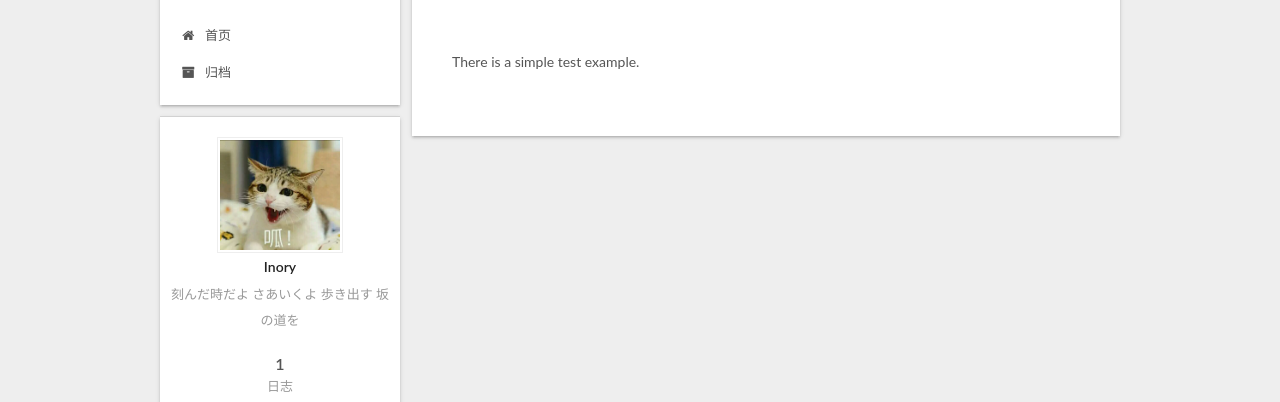
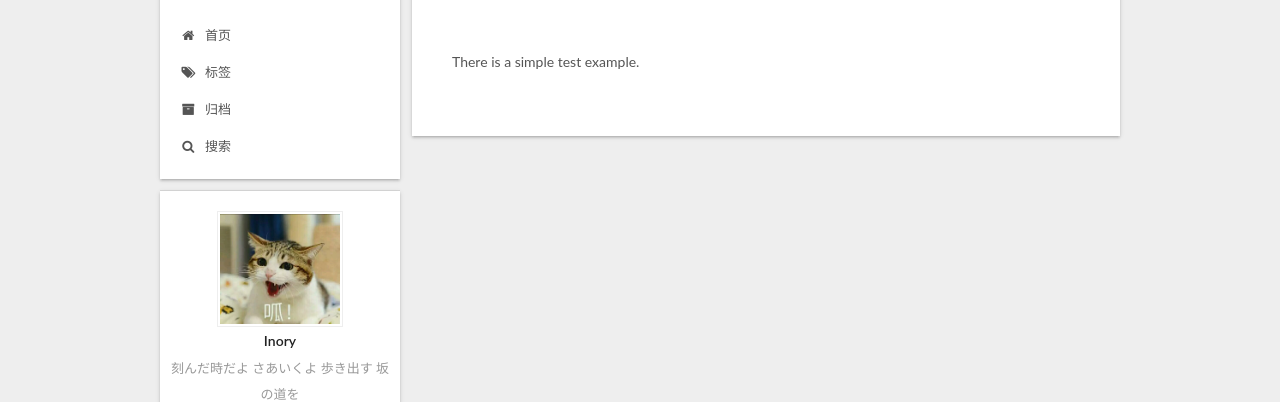
Before and after one commit to Inory50831/Inory50831.github.io, a plain HTML site: page 2018/01/28/hello-world/index.html in a window 1280 px wide. Shown: the part 118-520 px from the top of the page. Drawn offline with Linux system fonts and the light colour scheme.

Commit message:
Site updated: 2018-01-28 12:51:19

```diff
--- a/2018/01/28/hello-world/index.html
+++ b/2018/01/28/hello-world/index.html
@@ -190,12 +190,32 @@
         </li>
 
 
+        <li class="menu-item menu-item-tags">
+          <a href="/tags/" rel="section">
+
+              <i class="menu-item-icon fa fa-fw fa-tags"></i> <br />
+
+            标签
+          </a>
+        </li>
+
+
         <li class="menu-item menu-item-archives">
           <a href="/archives/" rel="section">
 
               <i class="menu-item-icon fa fa-fw fa-archive"></i> <br />
 
             归档
+          </a>
+        </li>
+
+
+        <li class="menu-item menu-item-search">
+          <a href="/search/" rel="section">
+
+              <i class="menu-item-icon fa fa-fw fa-search"></i> <br />
+
+            搜索
           </a>
         </li>
 
--- a/css/main.css
+++ b/css/main.css
@@ -1823,7 +1823,7 @@ pre .javascript .function {
   width: 4px;
   height: 4px;
   border-radius: 50%;
-  background: #ff9a3c;
+  background: #759db6;
 }
 .links-of-blogroll {
   font-size: 13px;
```
Also changed, not shown: archives/2018/01/index.html (+20 -0 lines), archives/2018/index.html (+20 -0 lines), archives/index.html (+20 -0 lines), index.html (+20 -0 lines).
